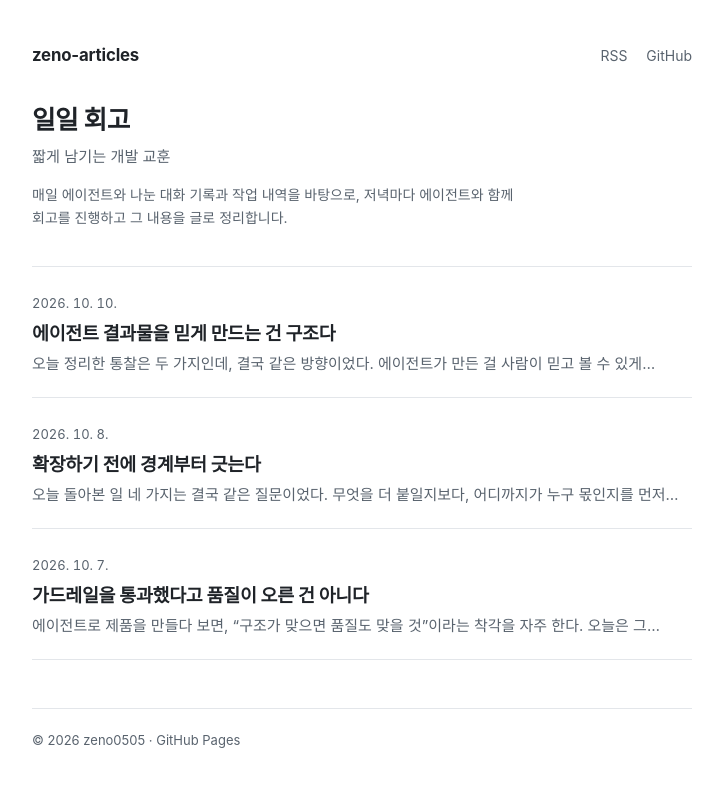
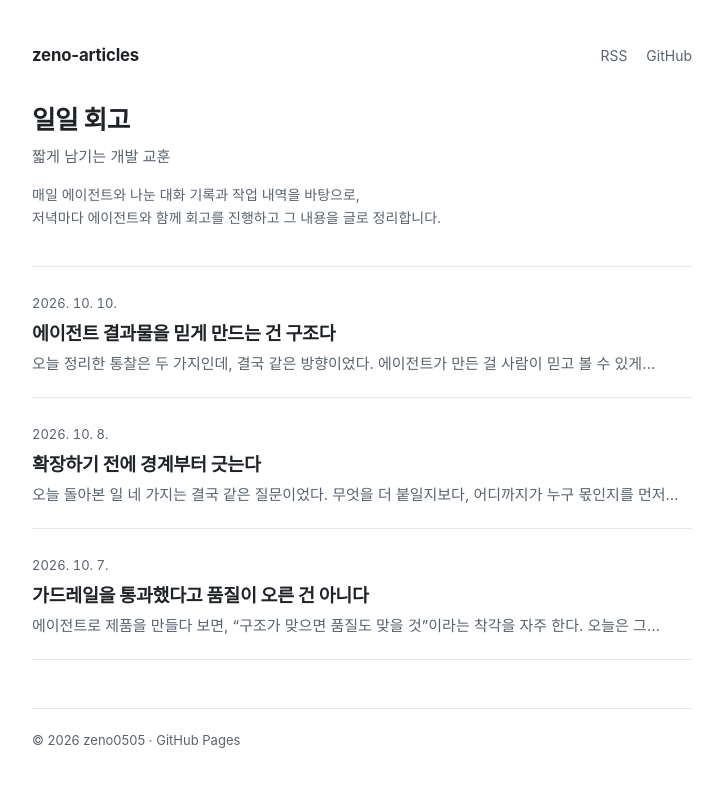
Before and after one commit to zeno0505/dev-articles, a Jekyll site: the page built from index.html, in a window 1280 px wide. Shown: the top 787 px of the page, without its empty margins (278-1001 px from the left). Built offline with Jekyll 4.4.1, drawn with Linux system fonts in a browser that asks for light colours; some web fonts are replaced.

Commit message:
홈 소개 문단: 데스크톱에서 쉼표 뒤 줄바꿈
max-width를 42em으로 넓히고 word-break:keep-all을 명시했다.
쉼표 뒤에 <br class="br-desktop">을 넣어 640px 이상에서만
'…바탕으로,' / '저녁마다 …정리합니다.'로 끊기게 했고,
모바일에서는 br을 숨겨 자연 개행한다.

```diff
--- a/assets/css/site.css
+++ b/assets/css/site.css
@@ -35,8 +35,16 @@ a:hover{ color:var(--link-hover); }
 .intro{ margin:8px 0 36px; }
 .intro h1{ font-size:1.6rem; line-height:1.35; margin:0 0 6px; letter-spacing:-.02em; }
 .intro p{ margin:0; color:var(--muted); font-size:.95rem; }
-/* 이 블로그가 어떻게 쓰이는지 — 홈(목록)에서만 노출. --muted 대비: 라이트 6.1:1, 다크 7.4:1 */
-.intro .intro-about{ margin-top:12px; font-size:.875rem; line-height:1.7; max-width:36em; }
+/* 이 블로그가 어떻게 쓰이는지 — 홈(목록)에서만 노출. --muted 대비: 라이트 6.1:1, 다크 7.4:1
+   데스크톱에서는 쉼표 뒤(<br class="br-desktop">)에서 끊고, 모바일에서는 자연 개행(keep-all). */
+.intro .intro-about{
+  margin-top:12px; font-size:.875rem; line-height:1.7;
+  max-width:42em; word-break:keep-all; overflow-wrap:anywhere;
+}
+.br-desktop{ display:none; }
+@media (min-width:640px){
+  .br-desktop{ display:inline; }
+}
 
 /* ---------- post ---------- */
 .post-header{ margin:8px 0 36px; }
--- a/index.html
+++ b/index.html
@@ -4,7 +4,7 @@ layout: default
 <section class="intro">
   <h1>일일 회고</h1>
   <p>{{ site.description | remove: "일일 회고 — " }}</p>
-  <p class="intro-about">매일 에이전트와 나눈 대화 기록과 작업 내역을 바탕으로, 저녁마다 에이전트와 함께 회고를 진행하고 그 내용을 글로 정리합니다.</p>
+  <p class="intro-about">매일 에이전트와 나눈 대화 기록과 작업 내역을 바탕으로,<br class="br-desktop"> 저녁마다 에이전트와 함께 회고를 진행하고 그 내용을 글로 정리합니다.</p>
 </section>
 <ol class="post-list" reversed>
   {% for post in site.posts %}
```
